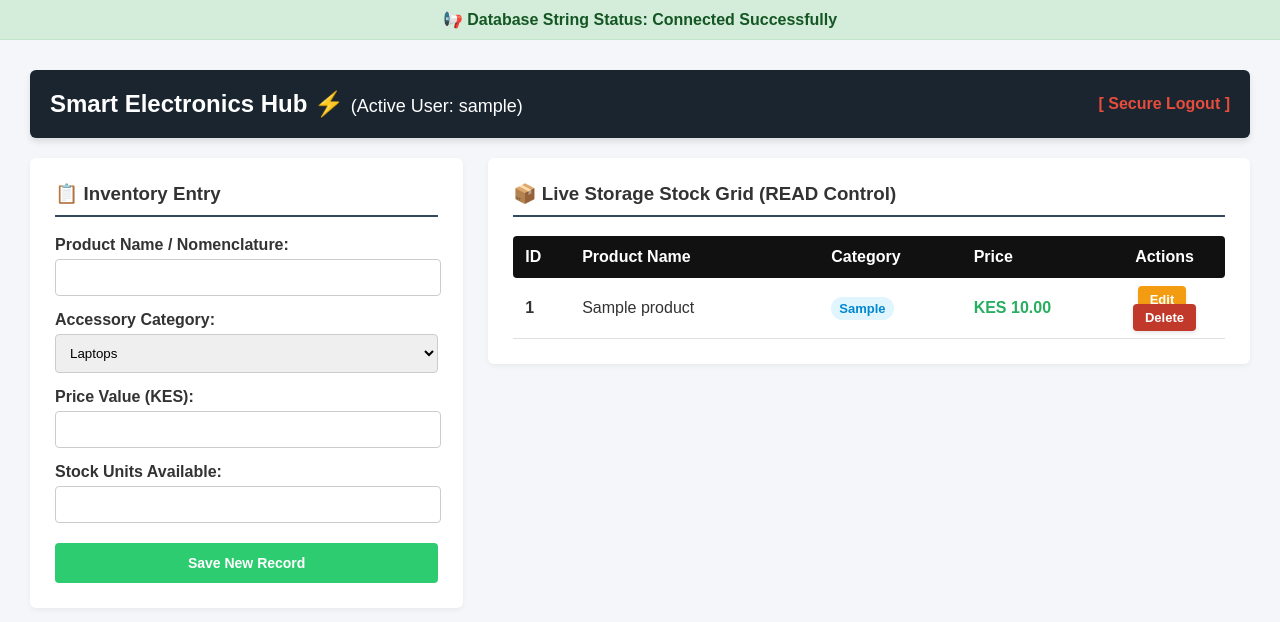
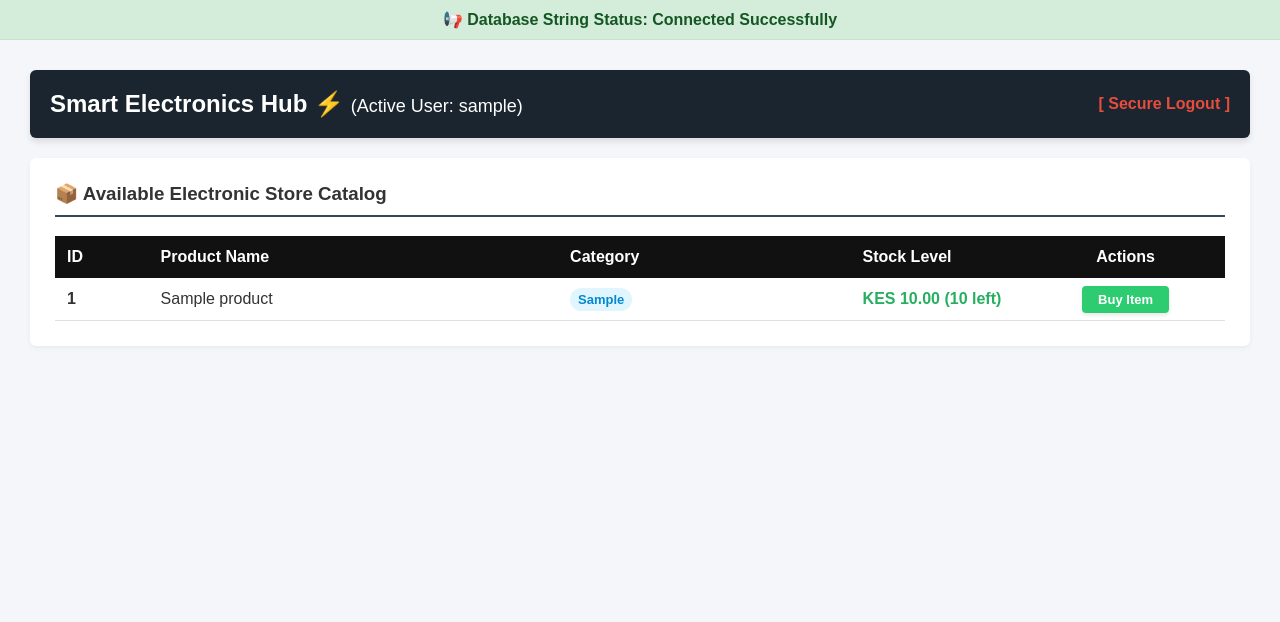
Before and after one commit to Claire-kaki/BIT3208_Project, a PHP site: page /dashboard.php in a window 1280 px wide. Shown: the top 622 px of the page. Run offline with PHP 8.4, Linux system fonts and the light colour scheme; the visitor is signed in with stand-in values (Sample User, id 1); tables that the repository leaves empty or names only in its code hold one stand-in row (values such as "Sample post").

Commit message:
Update dashboard.php
integrate live database connection with admin dashboard to render dynamic electronics inventory

```diff
--- a/week5/dashboard.php
+++ b/week5/dashboard.php
@@ -2,85 +2,86 @@
 session_start();
 require_once 'db_connect.php';
 
-// Route back to authentication page if session token is missing
+// Route back to sign-in page if session token is missing
 if (!isset($_SESSION['user'])) {
-    // If you haven't logged in, we set a temporary session for testing convenience
-    $_SESSION['user'] = "Administrator";
+    header("Location: login.php");
+    exit();
 }
 
-// Initialize form variables for the Update / Edit autofill feature
-$edit_mode = false;
-$edit_id = "";
-$update_name = "";
-$update_category = "";
-$update_price = "";
-$update_stock = "";
+$current_user = $_SESSION['user'];
+// Determine user type: Admin vs regular customer
+$is_admin = ($current_user === 'admin@elechub.com');
 
-// 🟩 CREATE & 🟨 UPDATE: Handle Post Request Submissions
-if ($_SERVER["REQUEST_METHOD"] == "POST") {
+// Initialize form placeholder variables for Admin CRUD
+$edit_mode = false; $edit_id = ""; $update_name = ""; $update_category = ""; $update_price = ""; $update_stock = "";
 
-    // If hidden 'action' is set to update, modify the existing database record
+// 🟩 ADMIN PRIVILEGE: Process Form Submissions (Create / Update)
+if ($_SERVER["REQUEST_METHOD"] == "POST" && $is_admin) {
     if (isset($_POST['action']) && $_POST['action'] == 'update') {
         $id = intval($_POST['id']);
         $name = mysqli_real_escape_string($conn, $_POST['product_name']);
         $category = mysqli_real_escape_string($conn, $_POST['category']);
         $price = floatval($_POST['price']);
         $stock = intval($_POST['stock_quantity']);
-
-        $update_query = "UPDATE products SET product_name='$name', category='$category', price='$price', stock_quantity='$stock' WHERE id=$id";
-        mysqli_query($conn, $update_query);
-        header("Location: dashboard.php?msg=Record%20Updated%20Successfully");
-        exit();
-    }
-    // Otherwise, execute a standard new row INSERT statement
-    elseif (isset($_POST['product_name'])) {
+        mysqli_query($conn, "UPDATE products SET product_name='$name', category='$category', price='$price', stock_quantity='$stock' WHERE id=$id");
+        header("Location: dashboard.php?msg=Record Updated Successfully"); exit();
+    } elseif (isset($_POST['product_name'])) {
         $name = mysqli_real_escape_string($conn, $_POST['product_name']);
         $category = mysqli_real_escape_string($conn, $_POST['category']);
         $price = floatval($_POST['price']);
         $stock = intval($_POST['stock_quantity']);
-
-        $insert_query = "INSERT INTO products (product_name, category, price, stock_quantity) VALUES ('$name', '$category', '$price', '$stock')";
-        mysqli_query($conn, $insert_query);
-        header("Location: dashboard.php?msg=Record%20Created%20Successfully");
-        exit();
+        mysqli_query($conn, "INSERT INTO products (product_name, category, price, stock_quantity) VALUES ('$name', '$category', '$price', '$stock')");
+        header("Location: dashboard.php?msg=Record Created Successfully"); exit();
     }
 }
 
-// 🟨 EDIT BUTTON TRIGGER: Detects when a user clicks the yellow Edit button
-if (isset($_GET['edit_id'])) {
-    $edit_mode = true;
-    $edit_id = intval($_GET['edit_id']);
-
-    // Query row details to populate form fields dynamically
-    $edit_query = "SELECT * FROM products WHERE id = $edit_id";
-    $edit_result = mysqli_query($conn, $edit_query);
-
-    if ($edit_result && mysqli_num_rows($edit_result) > 0) {
-        $item = mysqli_fetch_assoc($edit_result);
-        $update_name = $item['product_name'];
-        $update_category = $item['category'];
-        $update_price = $item['price'];
-        $update_stock = $item['stock_quantity'];
+// 🟨 ADMIN PRIVILEGE: Edit Handler
+if (isset($_GET['edit_id']) && $is_admin) {
+    $edit_mode = true; $edit_id = intval($_GET['edit_id']);
+    $res = mysqli_query($conn, "SELECT * FROM products WHERE id = $edit_id");
+    if ($res && mysqli_num_rows($res) > 0) {
+        $item = mysqli_fetch_assoc($res);
+        $update_name = $item['product_name']; $update_category = $item['category']; $update_price = $item['price']; $update_stock = $item['stock_quantity'];
     }
 }
 
-// 🟥 DELETE BUTTON TRIGGER: Safely deletes a selected stock record
-if (isset($_GET['delete_id'])) {
+// 🟥 ADMIN PRIVILEGE: Delete Handler
+if (isset($_GET['delete_id']) && $is_admin) {
     $delete_id = intval($_GET['delete_id']);
-    $delete_query = "DELETE FROM products WHERE id = $delete_id";
-    mysqli_query($conn, $delete_query);
-    header("Location: dashboard.php?msg=Record%20Deleted%20Successfully");
+    mysqli_query($conn, "DELETE FROM products WHERE id = $delete_id");
+    header("Location: dashboard.php?msg=Record Deleted Successfully"); exit();
+}
+
+// 🛒 CUSTOMER PRIVILEGE: Deduct stock quantity instantly upon clicking Buy
+if (isset($_GET['purchase_id']) && !$is_admin) {
+    $p_id = intval($_GET['purchase_id']);
+    $stock_check = mysqli_query($conn, "SELECT stock_quantity, product_name FROM products WHERE id = $p_id");
+    $product = mysqli_fetch_assoc($stock_check);
+
+    if ($product && $product['stock_quantity'] > 0) {
+        $new_stock = $product['stock_quantity'] - 1;
+        mysqli_query($conn, "UPDATE products SET stock_quantity = $new_stock WHERE id = $p_id");
+        header("Location: dashboard.php?msg=Successfully purchased " . urlencode($product['product_name']));
+    } else {
+        header("Location: dashboard.php?msg=Error: Item went out of stock!");
+    }
     exit();
 }
 
-// 🟦 READ COMPONENT: Fetch updated inventory entries for the dashboard grid layout
-$records = mysqli_query($conn, "SELECT * FROM products ORDER BY id DESC");
+// 🟦 DATABASE READ QUERY: Filter rows dynamically depending on user role
+if ($is_admin) {
+    // Admin sees everything to manage inventory
+    $records = mysqli_query($conn, "SELECT * FROM products ORDER BY id DESC");
+} else {
+    // Customers ONLY see what is available on sale (> 0 stock quantity)
+    $records = mysqli_query($conn, "SELECT * FROM products WHERE stock_quantity > 0 ORDER BY id DESC");
+}
 ?>
 <!DOCTYPE html>
 <html lang="en">
 <head>
     <meta charset="UTF-8">
-    <title>Smart Electronics Hub - Control Board</title>
+    <title>Smart Electronics Hub - Workspace</title>
 </head>
 <body style="font-family: Arial, sans-serif; margin: 0; background: #f4f6f9; color: #333;">
 
@@ -90,7 +91,7 @@ $records = mysqli_query($conn, "SELECT * FROM products ORDER BY id DESC");
 
     <div style="margin: 30px;">
         <div style="background: #1a252f; color: white; padding: 20px; border-radius: 6px; display: flex; justify-content: space-between; align-items: center; box-shadow: 0 4px 6px rgba(0,0,0,0.1); margin-bottom: 20px;">
-            <h2 style="margin: 0;">Smart Electronics Hub ⚡ <span style="font-size: 18px; font-weight: normal;">(Active User: <?php echo htmlspecialchars($_SESSION['user']); ?>)</span></h2>
+            <h2 style="margin: 0;">Smart Electronics Hub ⚡ <span style="font-size: 18px; font-weight: normal;">(Active User: <?php echo htmlspecialchars($current_user); ?>)</span></h2>
             <a href="login.php" style="color: #e74c3c; font-weight: bold; text-decoration: none;">[ Secure Logout ]</a>
         </div>
 
@@ -102,26 +103,23 @@ $records = mysqli_query($conn, "SELECT * FROM products ORDER BY id DESC");
 
         <div style="display: flex; gap: 25px;">
 
+            <!-- LEFT PANEL: Show inventory form ONLY to the administrator -->
+            <?php if ($is_admin) { ?>
             <div style="background: white; padding: 25px; border-radius: 6px; width: 35%; box-shadow: 0 2px 5px rgba(0,0,0,0.05); height: fit-content;">
-                <h3 style="border-bottom: 2px solid #34495e; padding-bottom: 10px; margin-top: 0;">
-                    📋 <?php echo $edit_mode ? "Modify Existing Record" : "Inventory Entry"; ?>
-                </h3>
-
+                <h3 style="border-bottom: 2px solid #34495e; padding-bottom: 10px; margin-top: 0;">📋 <?php echo $edit_mode ? "Modify Existing Record" : "Inventory Entry"; ?></h3>
                 <form method="POST" action="dashboard.php">
                     <?php if ($edit_mode) { ?>
-                        <input type="hidden" name="action" value="update">
-                        <input type="hidden" name="id" value="<?php echo $edit_id; ?>">
+                        <input type="hidden" name="action" value="update"><input type="hidden" name="id" value="<?php echo $edit_id; ?>">
                     <?php } ?>
-
                     <label style="font-weight: bold; display: block; margin-top: 15px;">Product Name / Nomenclature:</label>
                     <input type="text" name="product_name" value="<?php echo htmlspecialchars($update_name); ?>" required style="width: 95%; padding: 10px; margin-top: 5px; border: 1px solid #ccc; border-radius: 4px;">
 
                     <label style="font-weight: bold; display: block; margin-top: 15px;">Accessory Category:</label>
                     <select name="category" style="width: 100%; padding: 10px; margin-top: 5px; border: 1px solid #ccc; border-radius: 4px;">
-                        <option value="Laptops" <?php if($update_category == 'Laptops') echo 'selected'; ?>>Laptops</option>
-                        <option value="Lighting" <?php if($update_category == 'Lighting') echo 'selected'; ?>>Lighting</option>
-                        <option value="Software" <?php if($update_category == 'Software') echo 'selected'; ?>>Software</option>
                         <option value="Phones" <?php if($update_category == 'Phones') echo 'selected'; ?>>Phones</option>
+                        <option value="Chargers & Cables" <?php if($update_category == 'Chargers & Cables') echo 'selected'; ?>>Chargers & Cables</option>
+                        <option value="Earphones & Headphones" <?php if($update_category == 'Earphones & Headphones') echo 'selected'; ?>>Earphones & Headphones</option>
+                        <option value="Speakers" <?php if($update_category == 'Speakers') echo 'selected'; ?>>Speakers</option>
                     </select>
 
                     <label style="font-weight: bold; display: block; margin-top: 15px;">Price Value (KES):</label>
@@ -130,26 +128,22 @@ $records = mysqli_query($conn, "SELECT * FROM products ORDER BY id DESC");
                     <label style="font-weight: bold; display: block; margin-top: 15px;">Stock Units Available:</label>
                     <input type="number" name="stock_quantity" value="<?php echo htmlspecialchars($update_stock); ?>" required style="width: 95%; padding: 10px; margin-top: 5px; border: 1px solid #ccc; border-radius: 4px; margin-bottom: 20px;">
 
-                    <?php if ($edit_mode) { ?>
-                        <button type="submit" style="background: #2980b9; color: white; padding: 12px; border: none; border-radius: 4px; width: 100%; font-weight: bold; cursor: pointer; font-size: 14px;">Apply Changes (Update)</button>
-                        <p style="text-align: center; margin-top: 10px; margin-bottom: 0;"><a href="dashboard.php" style="color: #7f8c8d; text-decoration: none; font-size: 14px;">Cancel Operation</a></p>
-                    <?php } else { ?>
-                        <button type="submit" style="background: #2ecc71; color: white; padding: 12px; border: none; border-radius: 4px; width: 100%; font-weight: bold; cursor: pointer; font-size: 14px;">Save New Record</button>
-                    <?php } ?>
+                    <button type="submit" style="background: <?php echo $edit_mode ? '#2980b9' : '#2ecc71'; ?>; color: white; padding: 12px; border: none; border-radius: 4px; width: 100%; font-weight: bold; cursor: pointer;"><?php echo $edit_mode ? "Apply Changes (Update)" : "Save New Record"; ?></button>
                 </form>
             </div>
+            <?php } ?>
 
-            <div style="background: white; padding: 25px; border-radius: 6px; width: 65%; box-shadow: 0 2px 5px rgba(0,0,0,0.05); height: fit-content;">
-                <h3 style="border-bottom: 2px solid #34495e; padding-bottom: 10px; margin-top: 0;">📦 Live Storage Stock Grid (READ Control)</h3>
-
+            <!-- RIGHT PANEL: Displays stock grid (Spans 100% full width for customers) -->
+            <div style="background: white; padding: 25px; border-radius: 6px; width: <?php echo $is_admin ? '65%' : '100%'; ?>; box-shadow: 0 2px 5px rgba(0,0,0,0.05);">
+                <h3 style="border-bottom: 2px solid #34495e; padding-bottom: 10px; margin-top: 0;">📦 <?php echo $is_admin ? "Live Storage Stock Grid (READ Control)" : "Available Electronic Store Catalog"; ?></h3>
                 <table border="0" cellpadding="12" cellspacing="0" style="width: 100%; text-align: left; border-collapse: collapse;">
                     <thead>
                         <tr style="background: #111; color: white;">
-                            <th style="border-top-left-radius: 4px; border-bottom-left-radius: 4px; width: 8%;">ID</th>
+                            <th style="width: 8%;">ID</th>
                             <th style="width: 35%;">Product Name</th>
-                            <th style="width: 20%;">Category</th>
-                            <th style="width: 20%;">Price</th>
-                            <th style="border-top-right-radius: 4px; border-bottom-right-radius: 4px; text-align: center; width: 17%;">Actions</th>
+                            <th style="width: 25%;">Category</th>
+                            <th style="width: 15%;">Stock Level</th>
+                            <th style="width: 17%; text-align: center;">Actions</th>
                         </tr>
                     </thead>
                     <tbody>
@@ -159,17 +153,19 @@ $records = mysqli_query($conn, "SELECT * FROM products ORDER BY id DESC");
                                 <td><strong><?php echo $row['id']; ?></strong></td>
                                 <td><?php echo htmlspecialchars($row['product_name']); ?></td>
                                 <td><span style="background: #e1f5fe; color: #0288d1; padding: 4px 8px; border-radius: 12px; font-size: 13px; font-weight: bold;"><?php echo htmlspecialchars($row['category']); ?></span></td>
-                                <td style="color: #27ae60; font-weight: bold;">KES <?php echo number_format($row['price'], 2); ?></td>
+                                <td style="color: #27ae60; font-weight: bold;">KES <?php echo number_format($row['price'], 2); ?> (<?php echo $row['stock_quantity']; ?> left)</td>
                                 <td style="text-align: center;">
-                                    <a href="dashboard.php?edit_id=<?php echo $row['id']; ?>" style="background: #f39c12; color: white; padding: 6px 12px; border-radius: 4px; text-decoration: none; font-weight: bold; font-size: 13px; margin-right: 5px; box-shadow: 0 2px 4px rgba(0,0,0,0.1);">Edit</a>
-                                    <a href="dashboard.php?delete_id=<?php echo $row['id']; ?>" onclick="return confirm('Purge this record target permanently?')" style="background: #c0392b; color: white; padding: 6px 12px; border-radius: 4px; text-decoration: none; font-weight: bold; font-size: 13px; box-shadow: 0 2px 4px rgba(0,0,0,0.1);">Delete</a>
+                                    <?php if ($is_admin) { ?>
+                                        <a href="dashboard.php?edit_id=<?php echo $row['id']; ?>" style="background: #f39c12; color: white; padding: 6px 12px; border-radius: 4px; text-decoration: none; font-size: 13px; margin-right: 5px;">Edit</a>
+                                        <a href="dashboard.php?delete_id=<?php echo $row['id']; ?>" onclick="return confirm('Purge row permanently?')" style="background: #c0392b; color: white; padding: 6px 12px; border-radius: 4px; text-decoration: none; font-size: 13px;">Delete</a>
+                                    <?php } else { ?>
+                                        <a href="dashboard.php?purchase_id=<?php echo $row['id']; ?>" style="background: #2ecc71; color: white; padding: 6px 16px; border-radius: 4px; text-decoration: none; font-weight: bold; font-size: 13px; box-shadow: 0 2px 4px rgba(0,0,0,0.1);">Buy Item</a>
+                                    <?php } ?>
                                 </td>
                             </tr>
                             <?php } ?>
                         <?php } else { ?>
-                            <tr>
-                                <td colspan="5" style="text-align: center; color: #7f8c8d; padding: 20px;">No records found in active storage inventory grid matrix.</td>
-                            </tr>
+                            <tr><td colspan="5" style="text-align: center; color: #7f8c8d; padding: 20px;">No available stock products found on sale right now.</td></tr>
                         <?php } ?>
                     </tbody>
                 </table>
@@ -177,6 +173,5 @@ $records = mysqli_query($conn, "SELECT * FROM products ORDER BY id DESC");
 
         </div>
     </div>
-
 </body>
 </html>
```
